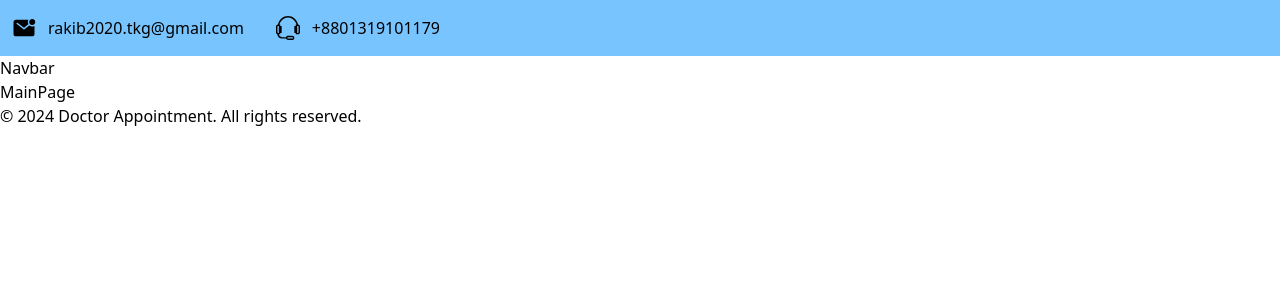
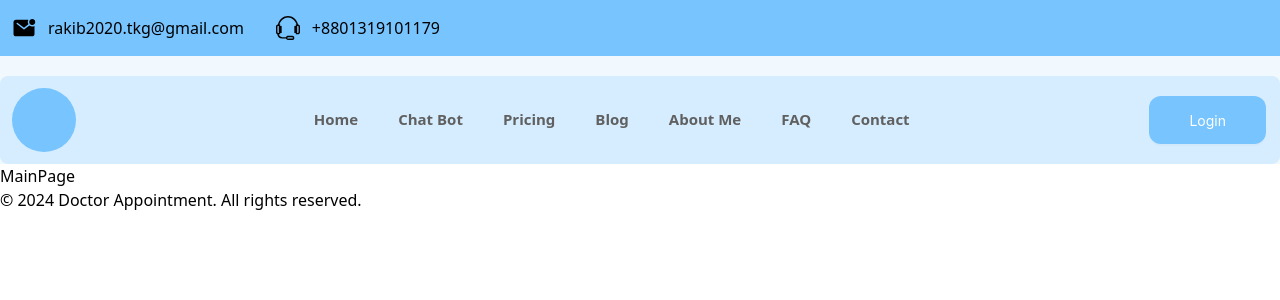
Before and after one commit to rakibislam2233/doctor-appointment, a Next.js app: page / in a window 1280 px wide. Shown: the top 300 px of the page. Built offline with nearby package versions, Linux system fonts and the light colour scheme.

Commit message:
Navbar component added

```diff
--- a/src/app/globals.css
+++ b/src/app/globals.css
@@ -1,4 +1,4 @@
-@import url('https://fonts.googleapis.com/css2?family=Inter:ital,opsz,wght@0,14..32,100..900;1,14..32,100..900&display=swap');
+@import url('https://fonts.googleapis.com/css2?family=Inter:ital,opsz,wght@0,14..32,100..900;1,14..32,100..900&family=Roboto:ital,wght@0,100;0,300;0,400;0,500;0,700;0,900;1,100;1,300;1,400;1,500;1,700;1,900&display=swap');
 @tailwind base;
 @tailwind components;
 @tailwind utilities;
--- /dev/null
+++ b/src/components/Shared/Navbar/ActiveLink.tsx
@@ -0,0 +1,21 @@
+"use client";
+import Link from "next/link";
+import { usePathname } from "next/navigation";
+
+interface IActiveLink {
+  title: string;
+  destination: string;
+}
+
+const ActiveLink = ({ title, destination }: IActiveLink) => {
+  const path = usePathname();
+  const active = path === destination;
+  return (
+    <Link href={destination} className="group">
+      <li className="font-semibold text-[#606060] border-b-2 duration-300  border-transparent group-hover:border-[#77C4FE] group-hover:text-gray-950  text-[15px] group-hover:-translate-y-[2px]">
+        {title}
+      </li>
+    </Link>
+  );
+};
+export default ActiveLink;
--- a/src/components/Shared/Navbar/Navbar.tsx
+++ b/src/components/Shared/Navbar/Navbar.tsx
@@ -1,8 +1,62 @@
+'use client'
+import CustomButton from "@/components/UI/CustomButton"
+import MainContainer from "../MainContainer/MainContainer"
+import ActiveLink from "./ActiveLink"
+import { usePathname } from "next/navigation"
 
+const navLinks = [
+    {
+        label: "Home",
+        href: "/",
+    },
+    {
+        label: "Chat Bot",
+        href: "/chat-bot",
+    },
+    {
+        label: "Pricing",
+        href: "/pricing",
+    },
+    {
+        label: "Blog",
+        href: "/blog",
+    },
+    {
+        label: "About Me",
+        href: "/about-me",
+    },
+    {
+        label: "FAQ",
+        href: "/faq",
+    },
+    {
+        label: "Contact",
+        href: "/contact",
+    }
+]
 
 const Navbar = () => {
+    const path = usePathname()
   return (
-    <div>Navbar</div>
+   <nav className={`w-full ${path==='/' && "bg-[#F1F9FF]"} pt-5`}>
+      <MainContainer className="p-3 bg-[#D5EDFF] flex justify-between items-center rounded-lg">
+       <div>
+          <div className="size-16 rounded-full bg-[#77C4FE]">
+
+          </div>
+       </div>
+       <ul className="flex justify-center items-center gap-10">
+         {navLinks.map(({label,href}) => (
+            <ActiveLink key={label} title={label} destination={href}/>
+         ))}
+       </ul>
+       <div>
+        <CustomButton hover>
+           Login
+        </CustomButton>
+       </div>
+     </MainContainer>
+   </nav>
   )
 }
 
--- a/src/components/UI/CustomButton.tsx
+++ b/src/components/UI/CustomButton.tsx
@@ -28,13 +28,13 @@ const CustomButton: React.FC<CustomButtonProps> = ({
       <div
         className={`${
           border ? "w-full border-2 border-[#77C4FE]" : ""
-        } p-0.5 rounded-lg inline-block`}
+        } p-0.5 rounded-xl inline-block`}
       >
         <Button
           type="default"
           htmlType="submit"
           loading={loading}
-          className={`${className} bg-[#77C4FE] flex px-10 py-5 justify-center items-center gap-5 text-white rounded-md transition-all duration-500`}
+          className={`${className} bg-[#77C4FE] flex px-10 py-6 justify-center items-center gap-5 text-white ${border?"rounded-lg" : "rounded-xl"} transition-all duration-500`}
           style={{
             backgroundColor: "#77C4FE", // Custom background color
             border: border ? "2px solid #77C4FE" : "none", // Custom border
```
